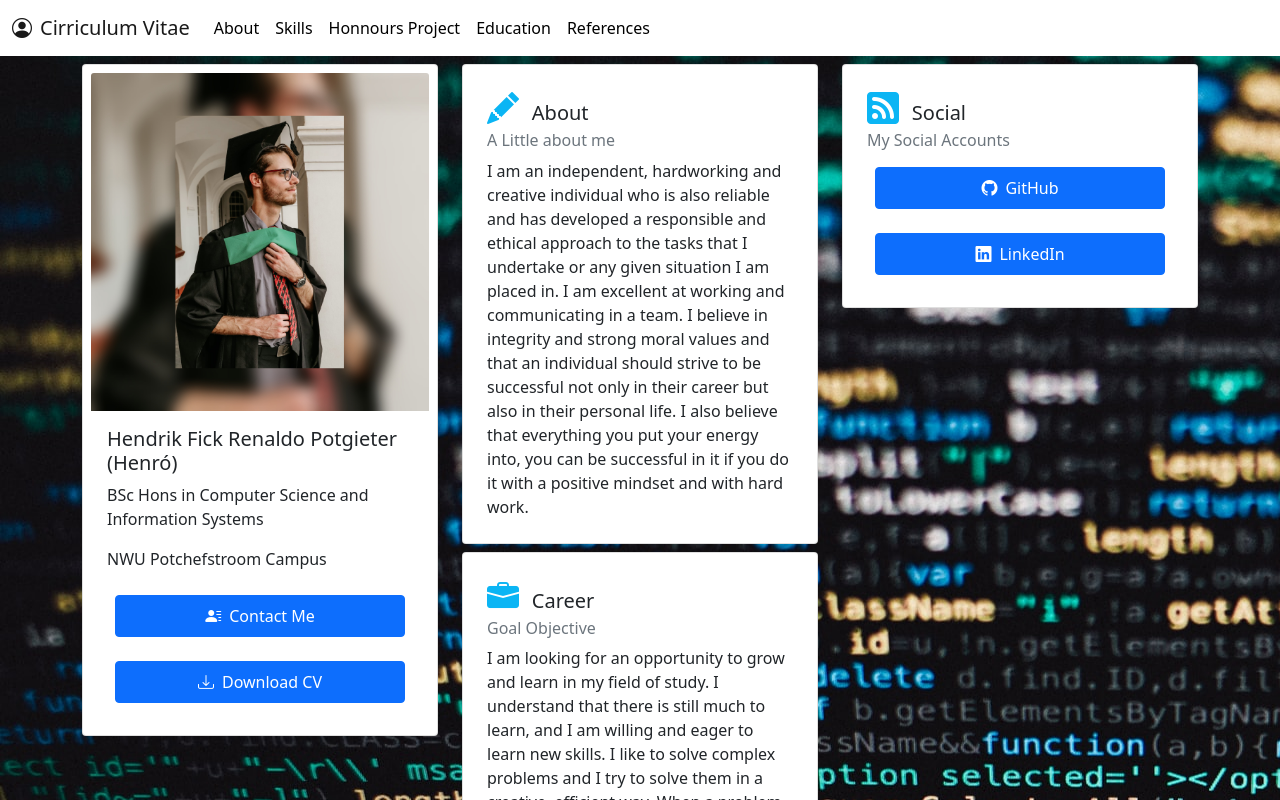
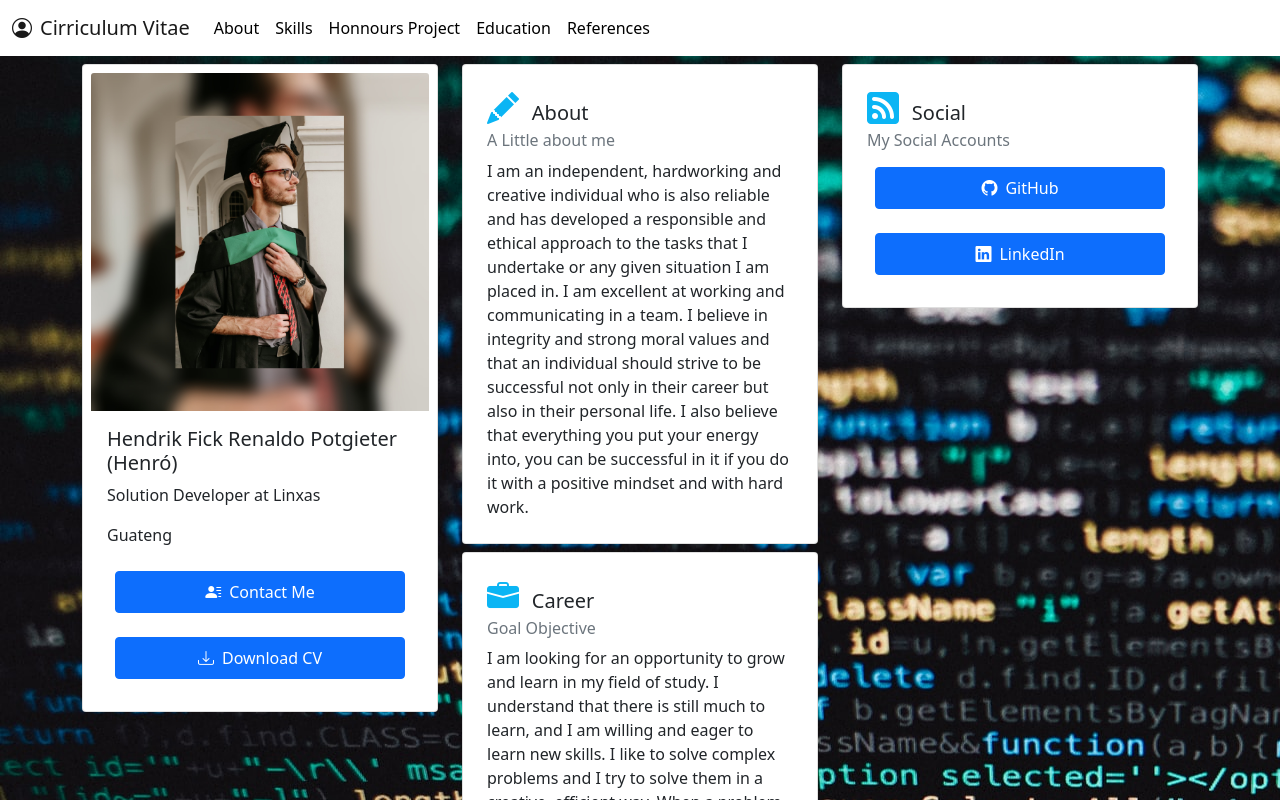
Before and after one commit to henro47/curriculum-vitae, an Angular app: page / in a window 1280 px wide. Shown: the top 800 px of the page. Built offline with nearby package versions, Linux system fonts and the light colour scheme.

Commit message:
Minor changes to content

```diff
--- a/src/app/Components/about/about.component.html
+++ b/src/app/Components/about/about.component.html
@@ -2,10 +2,10 @@
   <div class="row">
     <div class="col-sm-4">
       <div class="card" >
-        <img src="assets/profile.jpg" class="card-img-top" alt="...">
+        <img src="assets/profile.JPG" class="card-img-top" alt="...">
         <div class="card-body">
           <h5 class="card-title">{{name}}</h5>
-          <p class="card-text">{{education}}</p>
+          <p class="card-text">{{occupation}}</p>
           <p class="card-text">{{area}}</p>
           <div class="d-grid gap-2">
             <a class="btn btn-primary" data-bs-toggle="offcanvas" href="#offcanvasExample" role="button" aria-controls="offcanvasExample"><i class="bi bi-person-lines-fill" id="ico"></i>{{offConvasButton}}</a>
--- a/src/app/Components/about/about.component.ts
+++ b/src/app/Components/about/about.component.ts
@@ -12,10 +12,10 @@ export class AboutComponent implements OnInit {
   constructor() { }
   //Main card info
   name = "Hendrik Fick Renaldo Potgieter (Henró)" ;
-  education = "BSc Hons in Computer Science and Information Systems" ;
-  area = "NWU Potchefstroom Campus";
-  cell = "+27 66 098 0801";
-  cellHref = "tel:+27660980801";
+  occupation = "Solution Developer at Linxas" ;
+  area = "Guateng";
+  cell = "+27 79 923 1400";
+  cellHref = "tel:+27799231400";
   email = "hfrpotgieterC@gmail.com";
   emailHref = "mailto:hfrpotgieterC@gmail.com?Subject=Job%20Opportunity";
   download = "Download CV";
```
